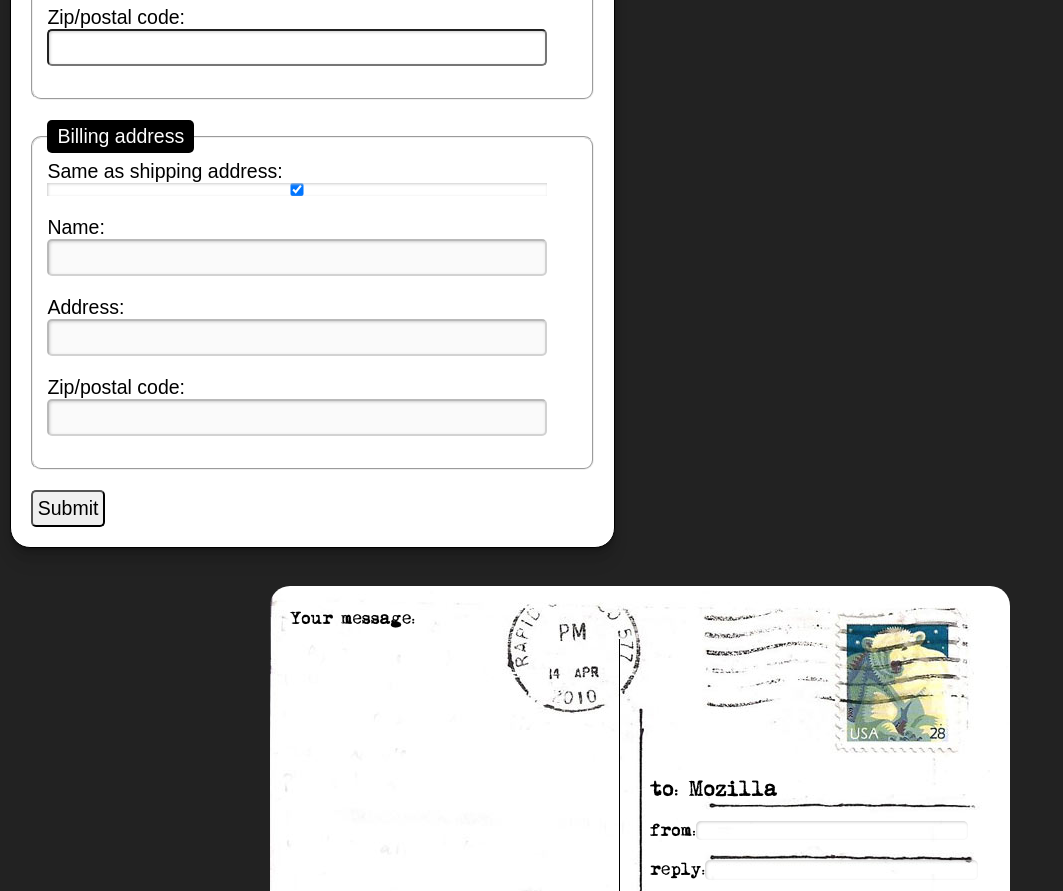
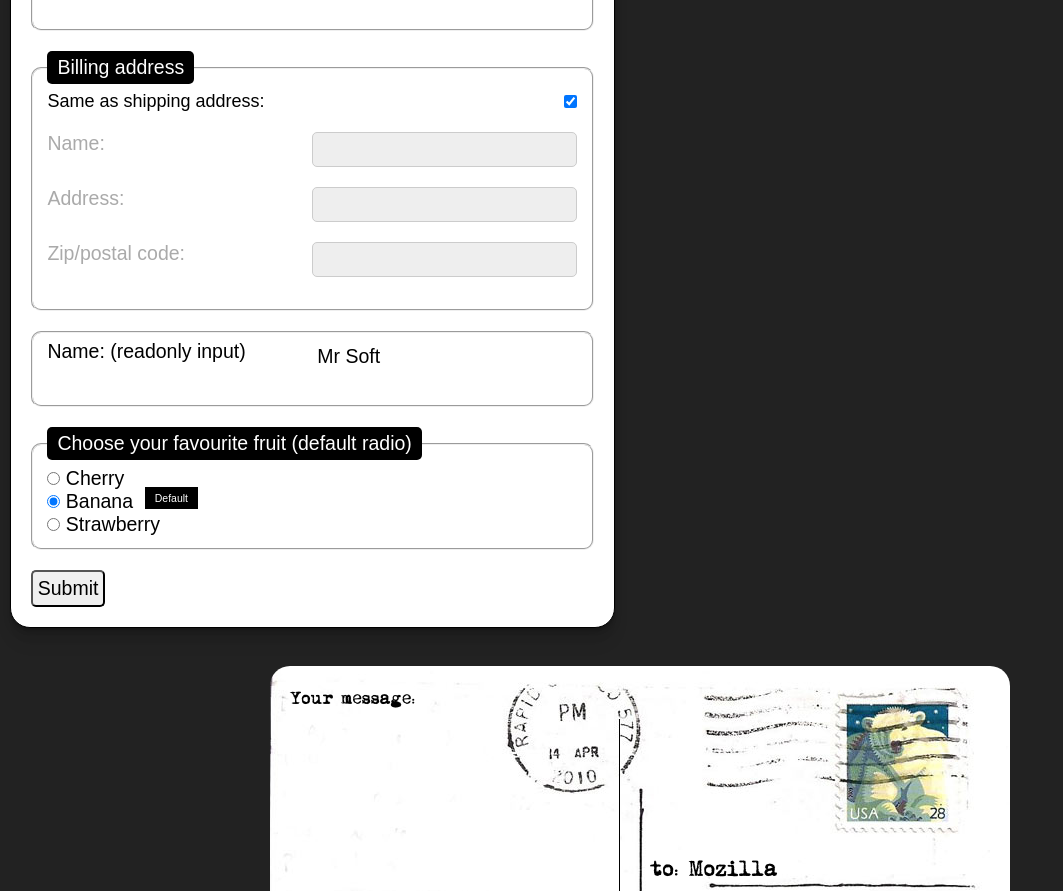
Before and after one commit to atleastonebearplease/code-library, a plain HTML site: page HTML-CSS/structured-form/index.html in a window 1280 px wide. Shown: the part 2513-3404 px from the top of the page, without its empty margins (0-1063 px from the left). Drawn offline with Linux system fonts and the light colour scheme; files whose address does not match are found by name; a web font is replaced by a local one.

Commit message:
feat: Add more styling concerns to example project

```diff
--- a/HTML-CSS/structured-form/index.html
+++ b/HTML-CSS/structured-form/index.html
@@ -434,6 +434,33 @@
 			</div>
 		</fieldset>
 
+		<fieldset>
+			<div>
+				<label for="name">Name: (readonly input)</label>
+				<input id="name" name="name" type="text" value="Mr Soft" readonly />
+			</div>
+		</fieldset>
+
+		<fieldset>
+      		<legend>Choose your favourite fruit (default radio)</legend>
+
+			<p>
+				<input type="radio" name="fruit" value="cherry" id="cherry">
+				<label for="cherry">Cherry</label>
+				<span></span>
+			</p>
+			<p>
+				<input type="radio" name="fruit" value="banana" id="banana" checked>
+				<label for="banana">Banana</label>
+				<span></span>
+			</p>
+			<p>
+				<input type="radio" name="fruit" value="strawberry" id="strawberry">
+				<label for="strawberry">Strawberry</label>
+				<span></span>
+			</p>
+		</fieldset>
+
 		<div><button>Submit</button></div>
 	</form>
 
--- a/HTML-CSS/structured-form/javascript.js
+++ b/HTML-CSS/structured-form/javascript.js
@@ -12,3 +12,21 @@ const colorPicker = document.querySelector("#color");
 colorPicker.addEventListener("input", ()=>{
     document.body.style.backgroundColor = colorPicker.value;
 })
+
+document.addEventListener(
+    "DOMContentLoaded",
+    ()=> {
+        document
+        .getElementById("billing-checkbox")
+        .addEventListener("change", toggleBilling);
+    },
+    false
+);
+
+function toggleBilling() {
+    const billingItems = document.querySelectorAll('#billing input[type="text"');
+
+    for(const item of billingItems) {
+        item.disabled = !item.disabled;
+    }
+}
--- a/HTML-CSS/structured-form/styles.css
+++ b/HTML-CSS/structured-form/styles.css
@@ -82,6 +82,10 @@ fieldset {
 
 fieldset + fieldset {
     margin-top: 20px;
+}
+
+fieldset:focus-within {
+    box-shadow: inset 0px 0px 4px 2px rgba(0, 0, 0, 0.07);
 }
 
 /*All of the above ar basic styling concerns. Below will be custom styling elements from
@@ -471,7 +475,16 @@ label[for="file"]:active {
 
 .enabled-disabled-read-write {
     input {
-        width: calc(100% - 2rem);
+        width: 50%;
+    }
+
+    label {
+        display: inline;
+        width: 50%;
+    }
+
+    label[for="billing-checkbox"] {
+        font-size: 1.2rem;
     }
 
     button[type="submit"] {
@@ -497,4 +510,44 @@ label[for="file"]:active {
         margin-bottom: 20px;
     }
 
+    input[type="checkbox"] {
+        box-shadow: none;
+        width: fit-content;
+        margin-left: auto;
+    }
+
+    input[type="text"]:disabled {
+        background: #eee;
+        border: 1px solid #ccc;
+    }
+
+    input[type="radio"] {
+        width:fit-content;
+    }
+
+    label:has(+ :disabled) {
+        color: #aaa;
+    }
+
+    input:read-only,
+    textarea:read-only {
+        border: 0;
+        box-shadow: none;
+        background: white;
+    }
+
+    input ~ span {
+        position: relative;
+    }
+
+    input:default ~ span::after {
+        font-size: 0.7rem;
+        position: absolute;
+        content: "Default";
+        color: white;
+        background-color: black;
+        padding: 5px 10px;
+        right: -65px;
+        top: -3px;
+    }
 }
```
